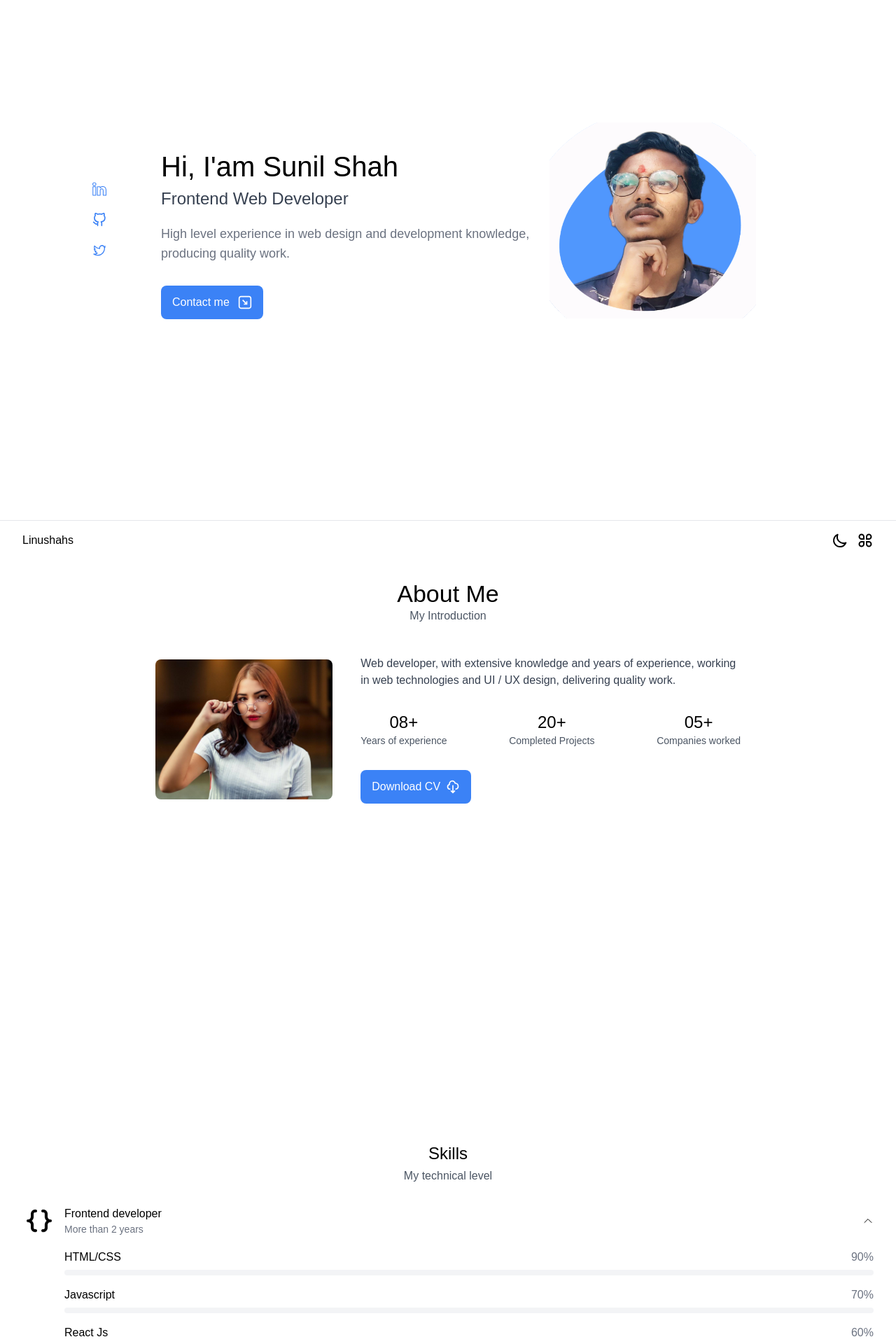
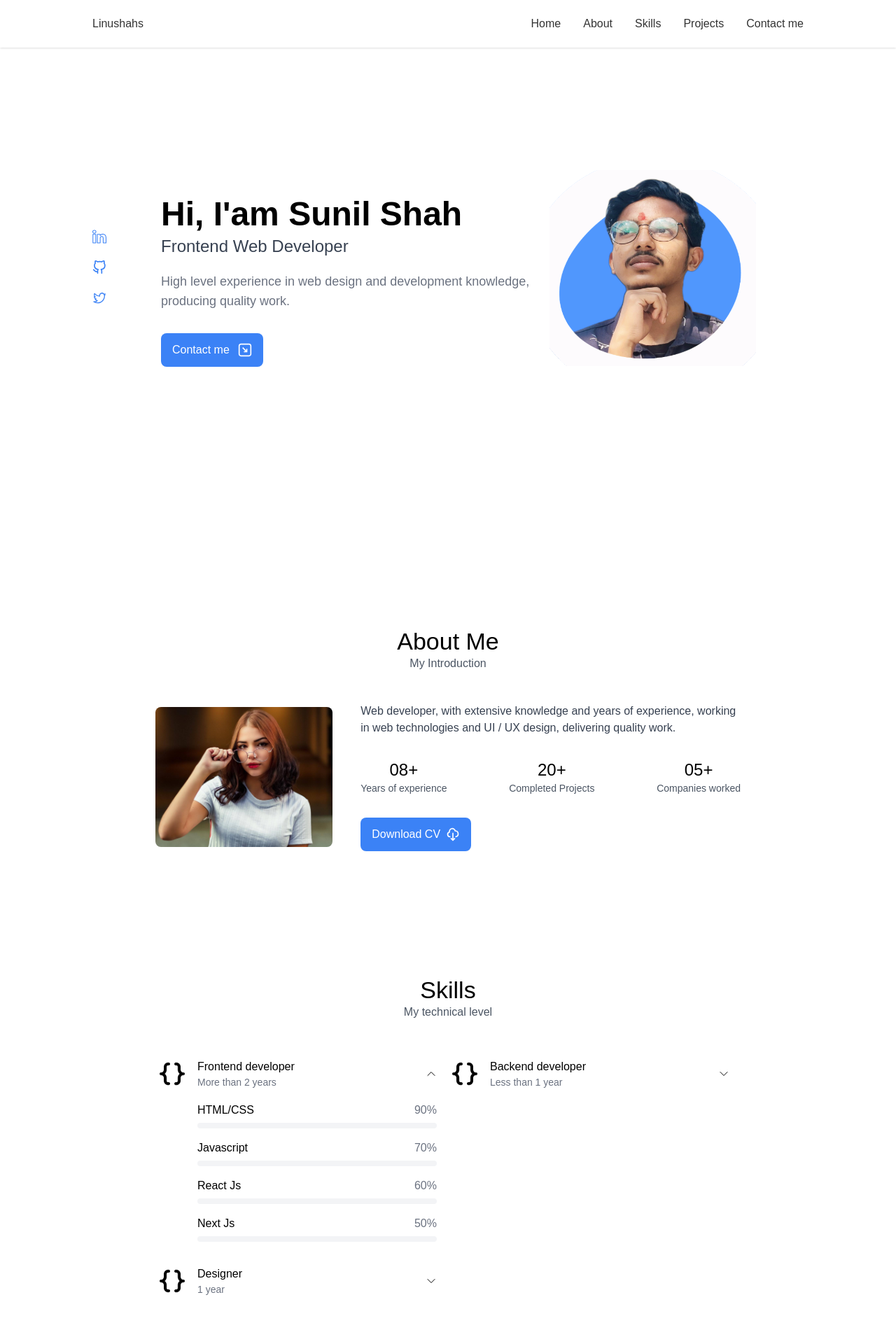
Before and after one commit to linushahs/linushahs.github.io, a React (Create React App) app: page / in a window 1280 px wide. Shown: the top 1920 px of the page at 70% size. Built offline with nearby package versions, Linux system fonts and the light colour scheme.

Commit message:
Changes done in responsiveness

```diff
--- a/src/components/About.js
+++ b/src/components/About.js
@@ -3,7 +3,7 @@ import { HiOutlineCloudDownload } from "react-icons/hi";
 
 function About() {
   return (
-    <div className="container px-8 pt-14 sm:py-8 mt-6 h-screen flex flex-col items-center">
+    <div className="container px-8 pt-14 sm:py-8 mt-6 flex flex-col items-center">
       <h1 className="text-2xl lg:text-[34px] font-medium">About Me</h1>
       <h3 className="text-gray-600 mt-1 mb-3">My Introduction</h3>
 
--- a/src/components/Landingpage.js
+++ b/src/components/Landingpage.js
@@ -17,7 +17,7 @@ function Landingpage() {
       <div className="container flex flex-col-reverse  sm:flex-row">
         {/* profile description -------------------------->  */}
         <div className="pt-[28px] sm:pl-[40px] sm:pt-[100px]">
-          <h1 className="text-3xl lg:text-[40px] font-medium ">
+          <h1 className="text-3xl lg:text-[48px] font-bold ">
             Hi, I'am Sunil Shah
           </h1>
           <h3 className="text-gray-700 font-medium text-lg lg:text-2xl pt-3">
--- a/src/components/Navbar.js
+++ b/src/components/Navbar.js
@@ -7,13 +7,31 @@ function Navbar() {
   return (
     <div className="z-20">
       {/* mobile layout size -------------------->  */}
-      <div className="fixed bottom-0 w-full py-4 px-8 border-t-[1px] border-gray-200 bg-white flex items-center justify-between">
+      {/* ------------------------------------------------ > */}
+      <div className="lg:hidden fixed bottom-0 w-full py-4 px-8 border-t-[1px] border-gray-200 bg-white flex items-center justify-between">
         <h3 className="font-medium">Linushahs</h3>
         <div className="flex gap-3 items-center">
           <HiOutlineMoon className="cursor-pointer text-2xl hover:text-blue-500" />
           <RiAppsLine className="cursor-pointer text-2xl hover:text-blue-500" />
         </div>
       </div>
+
+      {/* large screen layout size --------------------->  */}
+      {/* ------------------------------------------------>  */}
+      <header className="hidden lg:flex h-[68px] items-center shadow py-4 ">
+        <nav className="header-container px-8 flex items-center justify-between">
+          <h3 className="text-[#333] font-medium">Linushahs</h3>
+          <ul className="flex gap-8">
+            {["Home", "About", "Skills", "Projects", "Contact me"].map(
+              (menu) => (
+                <li className="hover:text-blue-500 text-[#333] cursor-pointer font-medium">
+                  {menu}
+                </li>
+              )
+            )}
+          </ul>
+        </nav>
+      </header>
     </div>
   );
 }
--- a/src/components/skills/SkillPosition.js
+++ b/src/components/skills/SkillPosition.js
@@ -5,7 +5,7 @@ function SkillPosition({ skillDetails, handleSkillSet, skillNo }) {
   const { title, experience, active, skills } = skillDetails;
 
   return (
-    <div className="w-full mx-auto mb-4">
+    <div className="w-full lg:w-[50%] pr-4">
       <div className="flex items-center justify-between">
         <div className="flex gap-3 items-center">
           <img src="./curly-bracket.png" alt="" className="w-12 h-12" />
--- a/src/components/skills/Skills.js
+++ b/src/components/skills/Skills.js
@@ -76,11 +76,11 @@ function Skills() {
   };
 
   return (
-    <div className="px-8 py-8 h-screen flex flex-col items-center">
-      <h1 className="text-2xl font-medium">Skills</h1>
+    <div className="container px-8 py-[150px] flex flex-col items-center">
+      <h1 className="text-2xl lg:text-[34px] font-medium">Skills</h1>
       <h3 className="text-gray-600 mt-1 mb-3">My technical level</h3>
 
-      <div className="w-full flex flex-col my-4">
+      <div className="w-full pt-6 flex flex-col lg:flex-row gap-y-4 flex-wrap my-4">
         {listOfSkills.map((skillset, id) => (
           <SkillPosition
             key={id}
```
